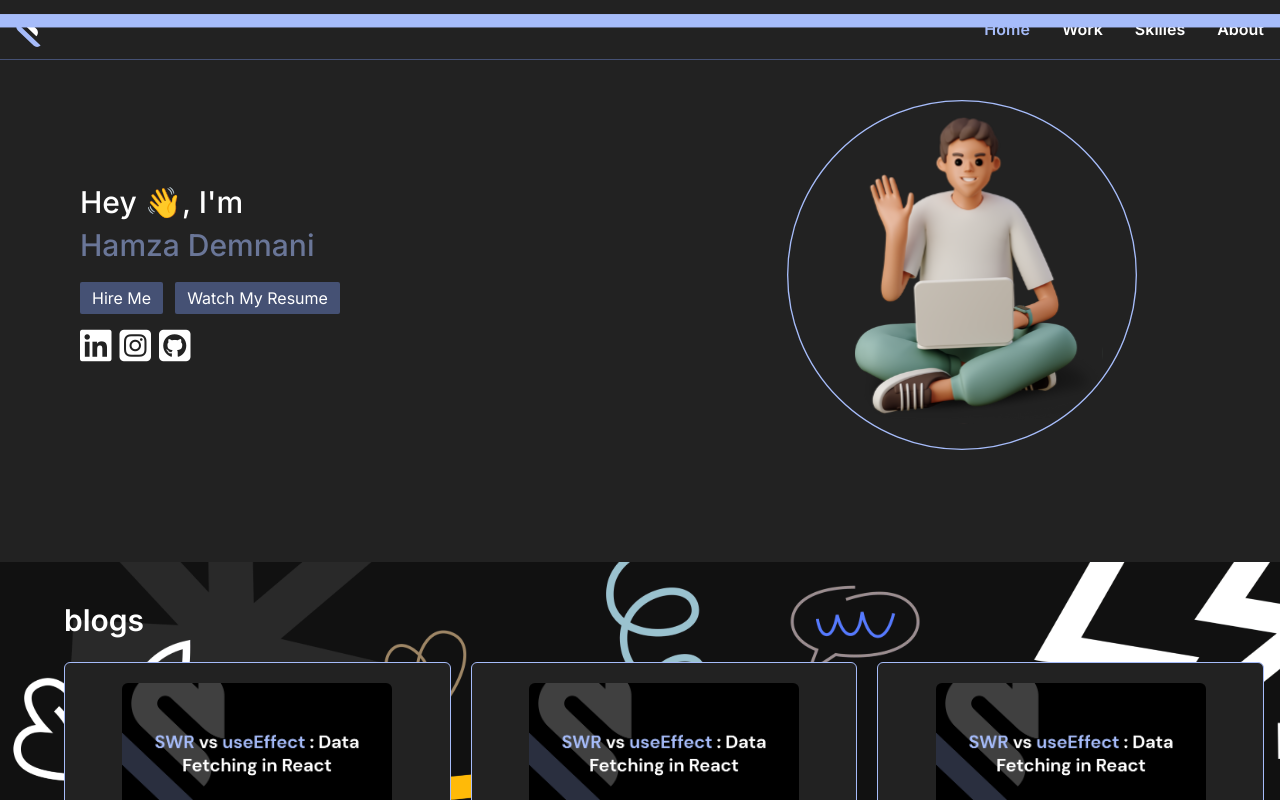
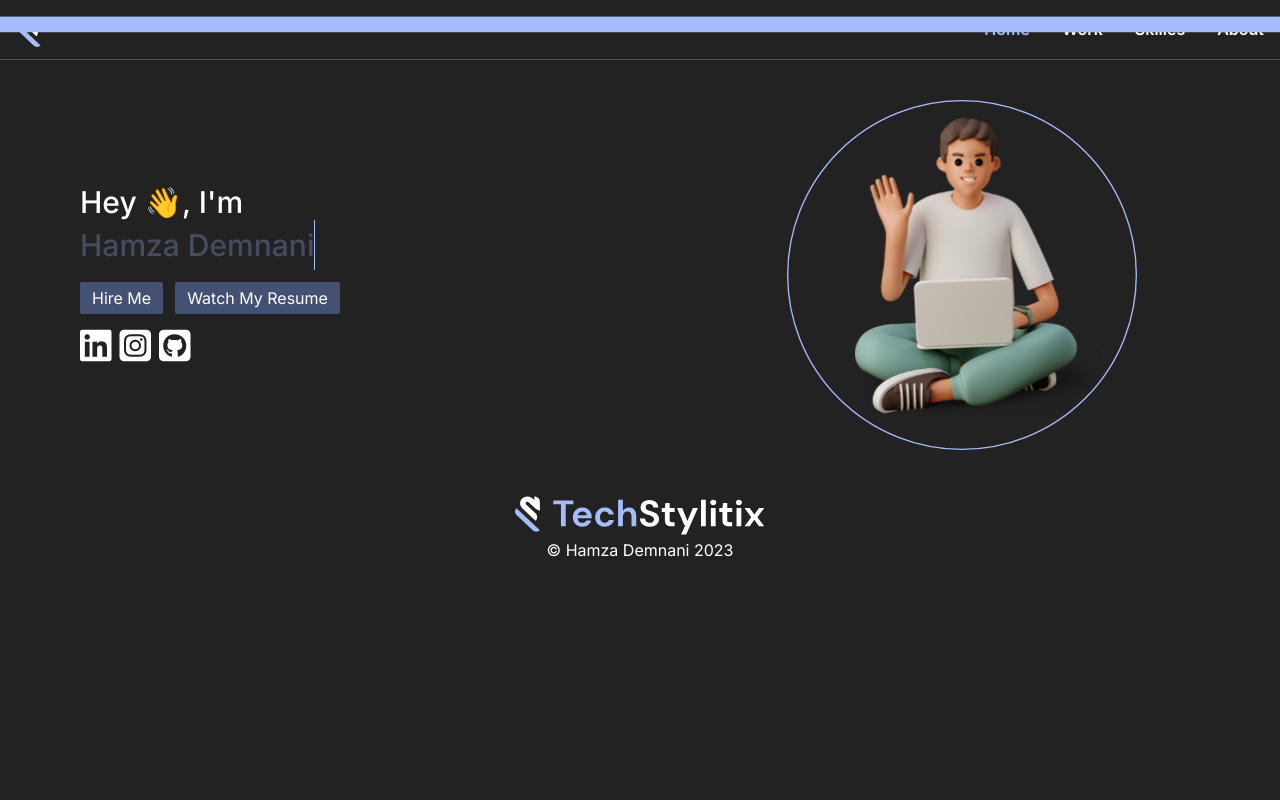
Before and after one commit to hamzaal1/portfolio, a Next.js app: page / in a window 1280 px wide. Shown: the top 800 px of the page. Built offline with nearby package versions, Linux system fonts and the light colour scheme.

Commit message:
fix linkedin and commit blogs section

```diff
--- a/src/app/page.js
+++ b/src/app/page.js
@@ -6,7 +6,7 @@ export default function Home() {
   return (
     <main className="py-10">
       <Hero />
-      <Blogsection />
+      {/* <Blogsection /> */}
     </main>
   )
 }
```
